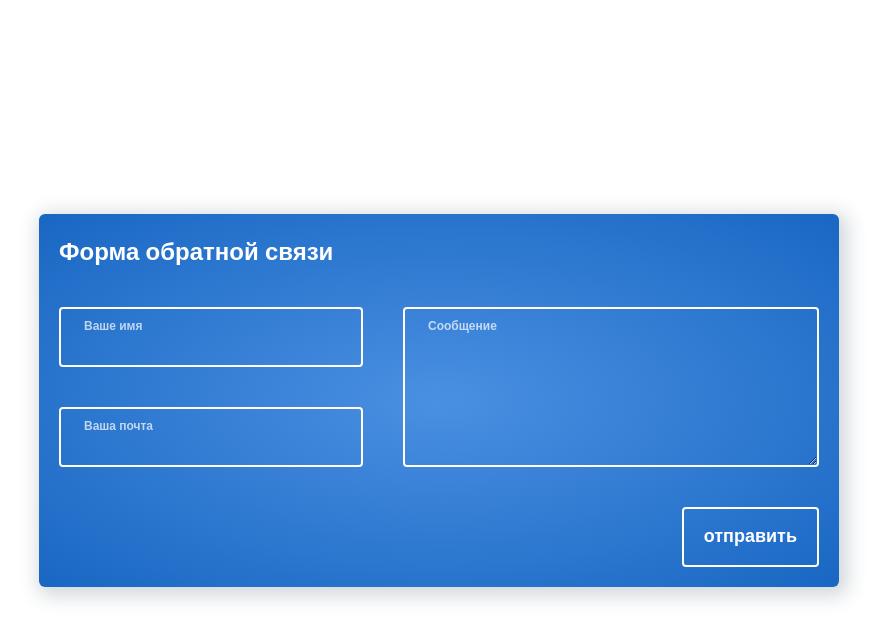
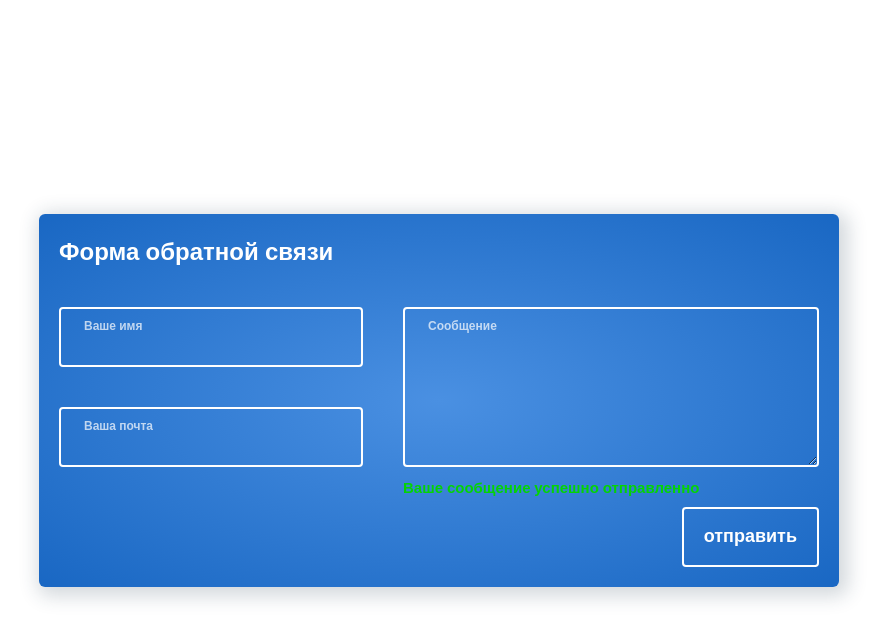
Before and after one commit to AleksanrdKaradzikov/validate-form-vanilla-js, a plain HTML site: page index.html in a window 1280 px wide. Both pictures are taken after typing "Sample", "name@example.com", "Sample" into the empty fields and a click on the button "отправить". Shown: the whole page, without its empty margins (201-1086 px from the left). Drawn offline with nearby package versions, Linux system fonts and the light colour scheme.

Commit message:
add success message

```diff
--- a/index.html
+++ b/index.html
@@ -32,9 +32,14 @@
                         <span class="placeholder">Сообщение</span>
                         <span class="error-message"></span>
                     </div>
-                    <button class="submit">
-                        отправить
-                    </button>
+                    <div class="submit-wrap">
+                        <span class="success-message">
+                            Ваше сообщение успешно отправленно
+                        </span>
+                        <button class="submit">
+                            отправить
+                        </button>
+                    </div>
                 </div>
             </div>
         </form>
--- a/index.js
+++ b/index.js
@@ -1,6 +1,7 @@
 const controls = document.querySelectorAll('.form-control');
 const submit = document.querySelector('.submit');
 const form = document.querySelector('.form');
+const successMessage = document.querySelector('.success-message');
 
 const state = {};
 
@@ -42,6 +43,7 @@ function hadleSubmit() {
             }
         })
 
+
         submit.disabled = true;
         submit.textContent = 'отправка...';
         submit.classList.add('disabled');
@@ -49,6 +51,8 @@ function hadleSubmit() {
         setTimeout(() => {
             form.reset();
             alert(JSON.stringify(data), null, 2);
+
+            showSuccessMessage();
 
             submit.disabled = false;
             submit.classList.remove('disabled');
@@ -123,3 +127,12 @@ function observeState() {
 function checkErros() {
     return Object.keys(state).some((key) => state[key].blur && state[key].error);
 }
+
+
+function showSuccessMessage() {
+    successMessage.classList.add('show');
+
+    setTimeout(() => {
+        successMessage.classList.remove('show');
+    }, 1500);
+}
--- a/style.css
+++ b/style.css
@@ -35,6 +35,10 @@ body {
 .right-col {
     width: calc(100% - 40px - 40%);
     text-align: right;
+}
+
+.submit-wrap {
+    position: relative;
 }
 
 .form-group {
@@ -99,6 +103,7 @@ body {
 
 textarea.form-control {
     min-height: calc(60px + 40px + 60px);
+    resize: vertical;
 }
 
 .submit {
@@ -146,6 +151,23 @@ textarea.form-control {
     left: 0;
 }
 
+.success-message {
+    position: absolute;
+    left: 0;
+    top: -30px;
+    font-size: 15px;
+    color: rgb(4, 212, 4);
+    transition: all .3s ease;
+    opacity: 0;
+    visibility: hidden;
+    font-weight: 700;
+}
+
+.success-message.show {
+    opacity: 1;
+    visibility: visible;
+}
+
 @media screen and (max-width: 769px){
     .form-container {
         width: 95%;
```
